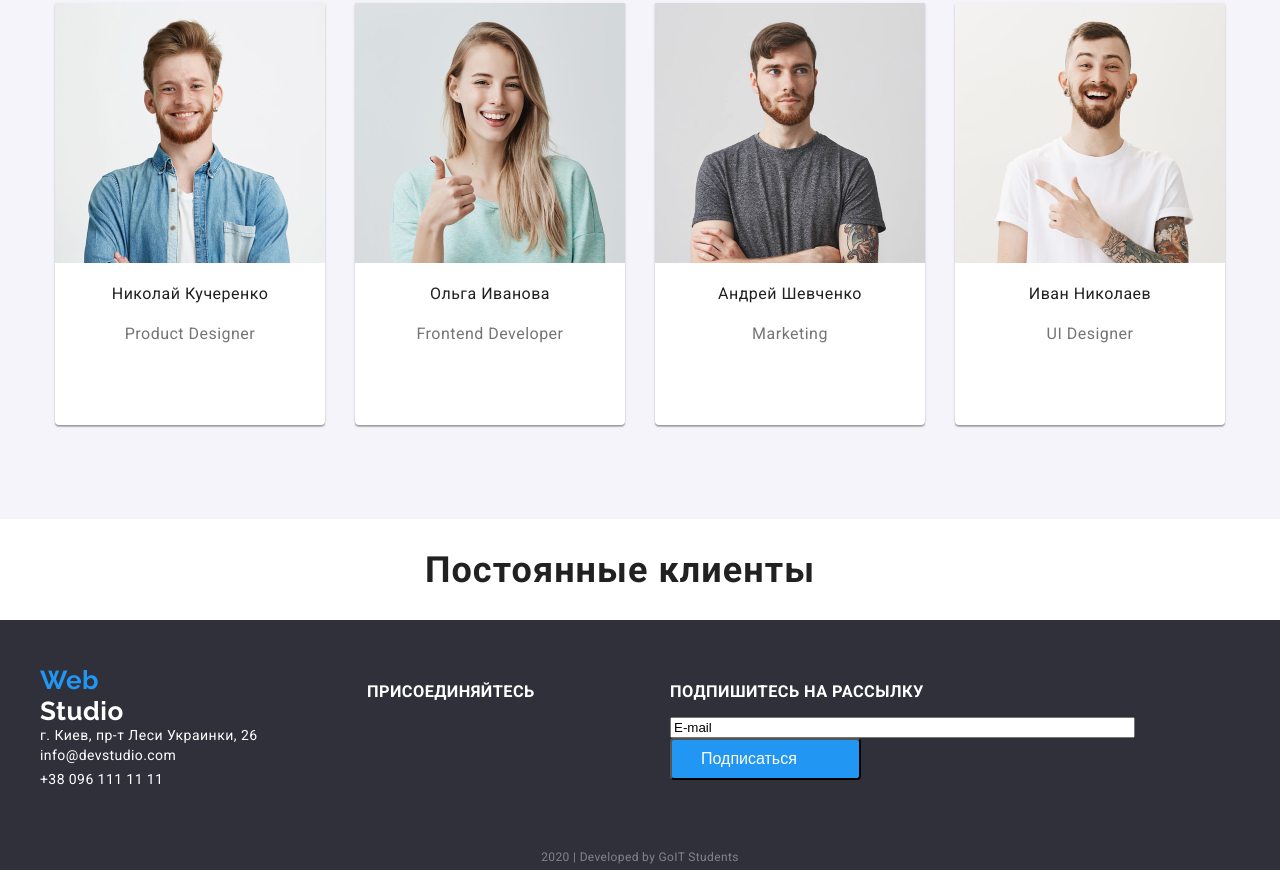
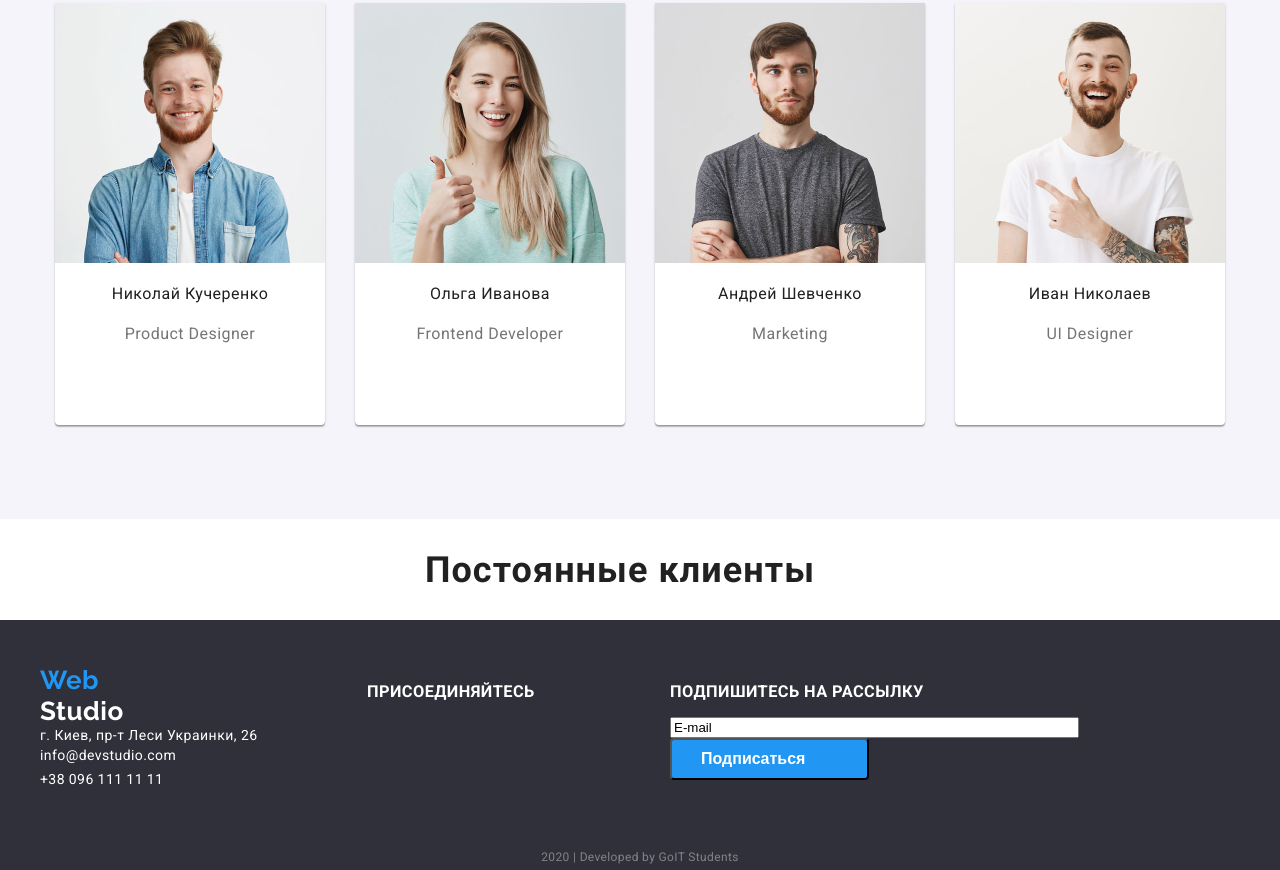
Before and after one commit to IhorShliakhta/goit-markup-hw-03, a plain HTML site: page index.html in a window 1280 px wide. Shown: the part 1886-2756 px from the top of the page. Drawn offline with Linux system fonts and the light colour scheme.

Commit message:
add button

```diff
--- a/css/main.css
+++ b/css/main.css
@@ -461,7 +461,7 @@ footer, footer a {
     color: #FFFFFF;
     border-radius: 4px;
     background-color: #2196F3;
-    font-style: Bold;
+    font-weight: bold;
     font-size: 16px;
     padding: 10px 62px 10px 29px;
 }
--- a/index.html
+++ b/index.html
@@ -189,7 +189,7 @@
       <div class="sing-up">
         <h3>Подпишитесь на рассылку</h3>
         <form action="#">
-         <input type="text" name="E-mail" value="E-mail" size="55">
+         <input type="text" name="E-mail" value="E-mail" size="48">
          <input type="submit" value="Подпиcаться" class="button2">
         </form>
       </div>
```
